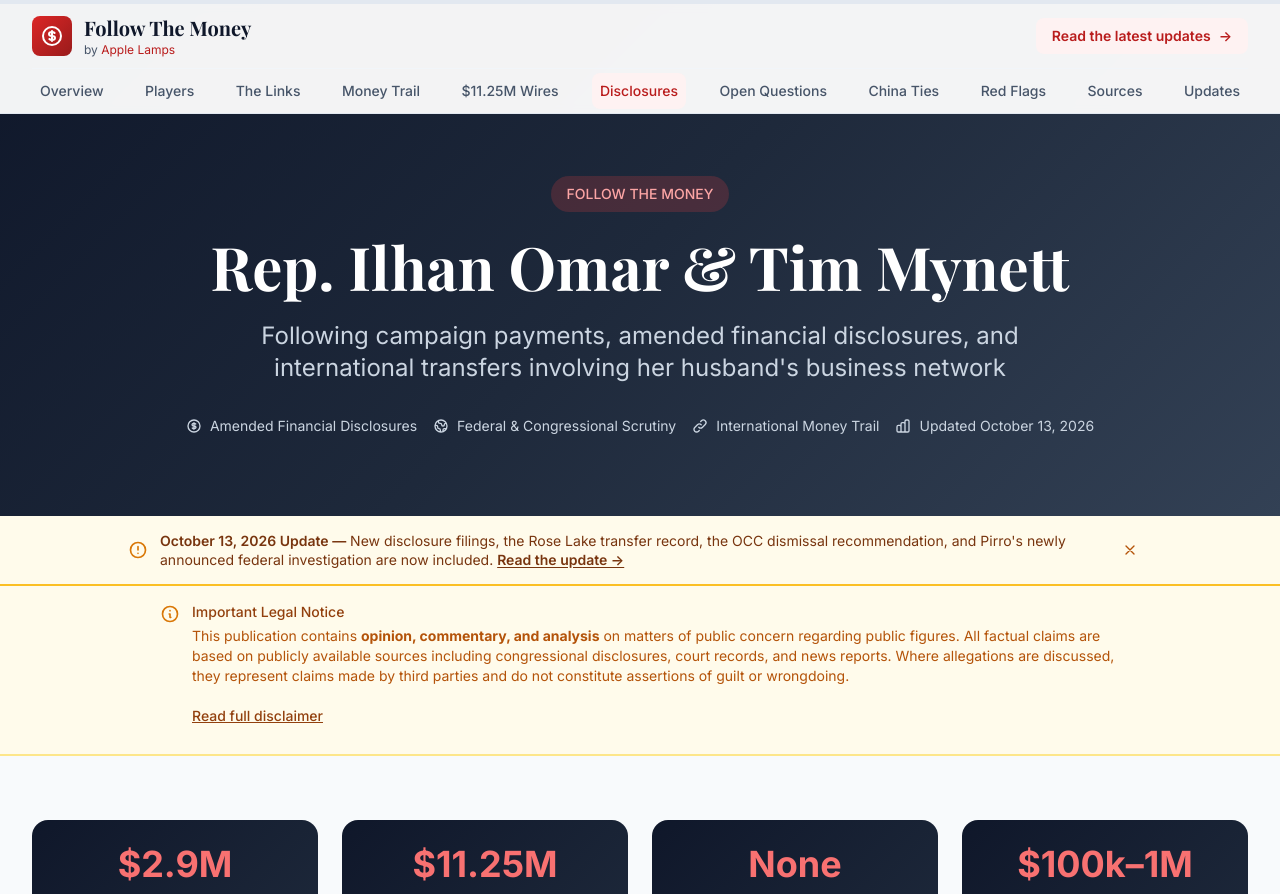
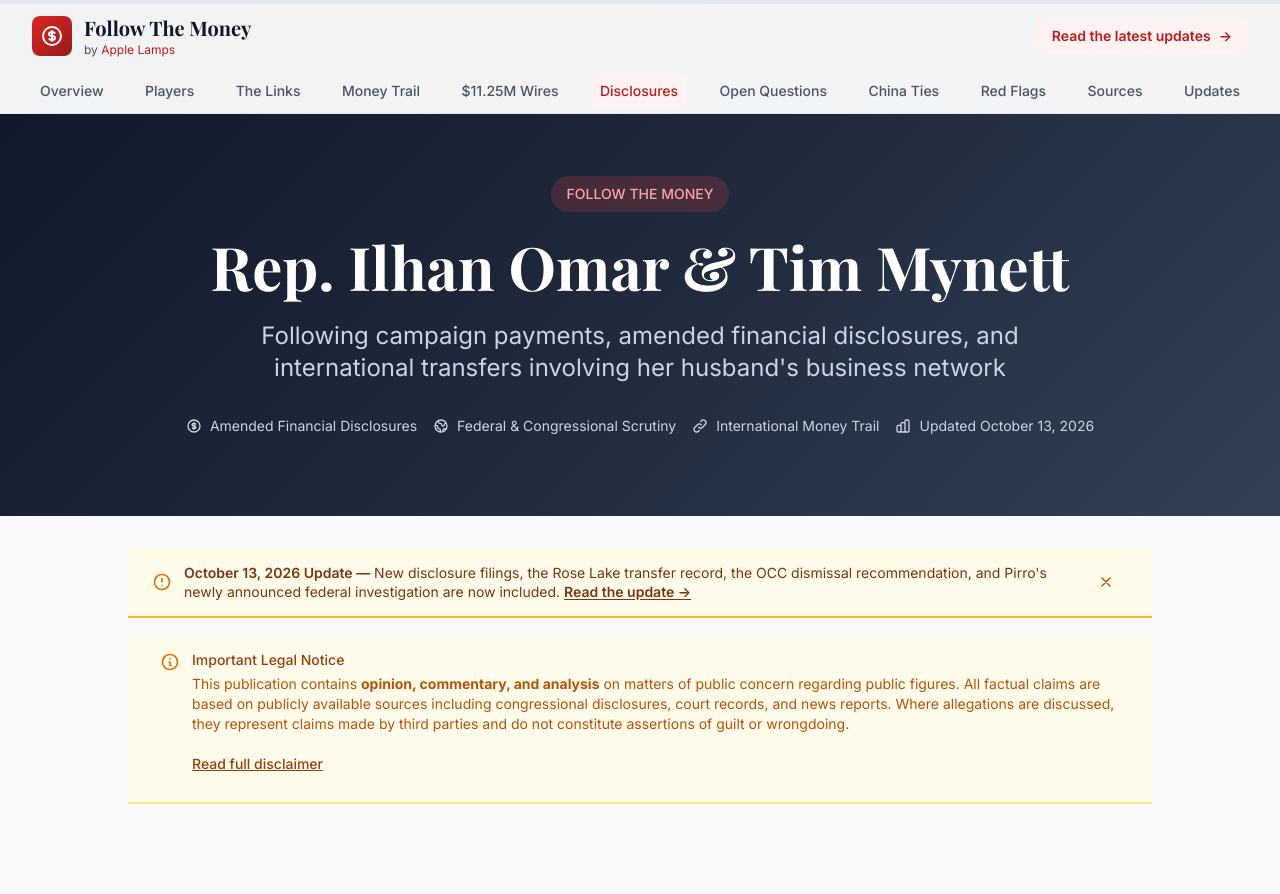
Before and after one commit to AppleLamps/rep-omar, a Next.js app: page / in a window 1280 px wide. Shown: the top 894 px of the page. Built offline with nearby package versions, Linux system fonts and the light colour scheme.

Commit message:
Align notice banners and compact the legal disclaimer: src/app/page.tsx

```diff
--- a/src/app/page.tsx
+++ b/src/app/page.tsx
@@ -68,8 +68,12 @@ export default function Home() {
       <BackToTop show={showBackToTop} />
       <main id="main-content" tabIndex={-1}>
       <Hero />
-      <UpdatesBanner />
-      <DisclaimerBanner />
+      <div className="bg-slate-50 px-4 sm:px-6 lg:px-8 py-6 sm:py-8">
+        <div className="max-w-5xl mx-auto space-y-4">
+          <UpdatesBanner />
+          <DisclaimerBanner />
+        </div>
+      </div>
       <StatCards />
 
       {/* The Players */}
```
